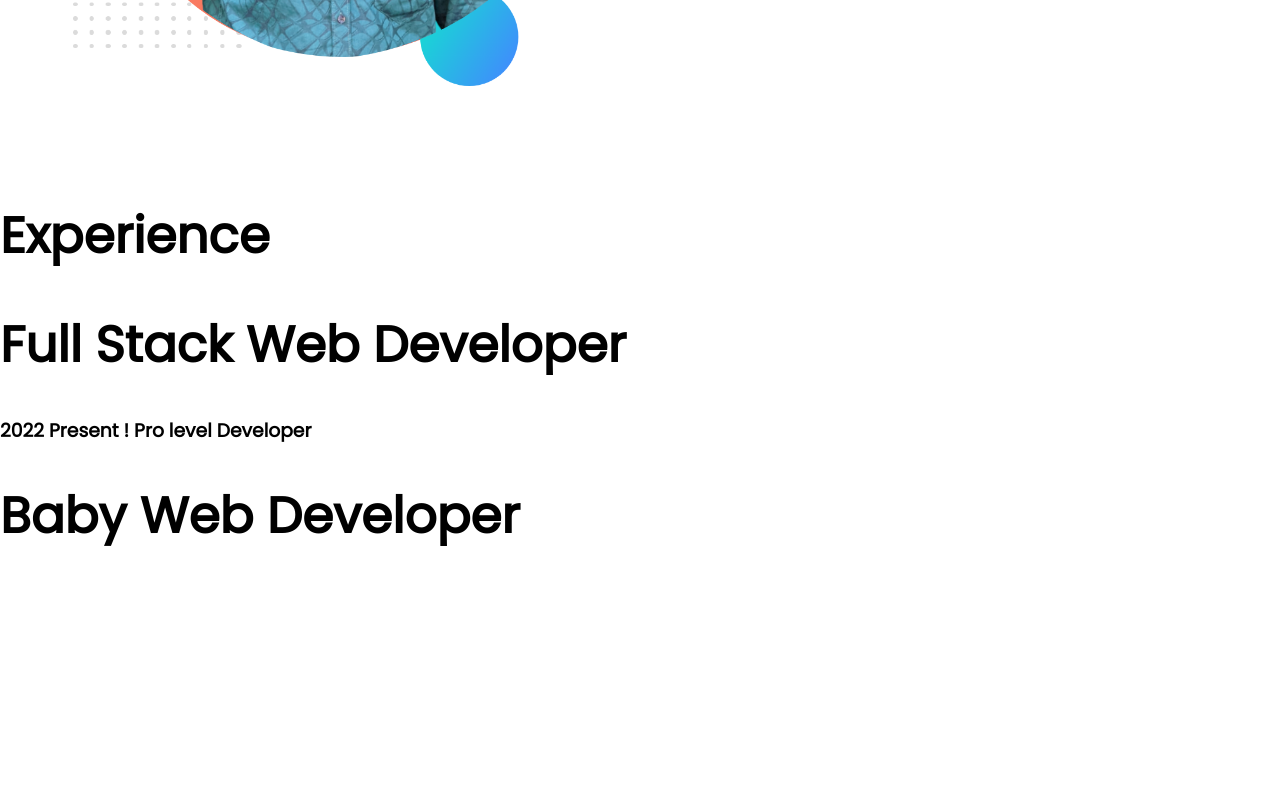
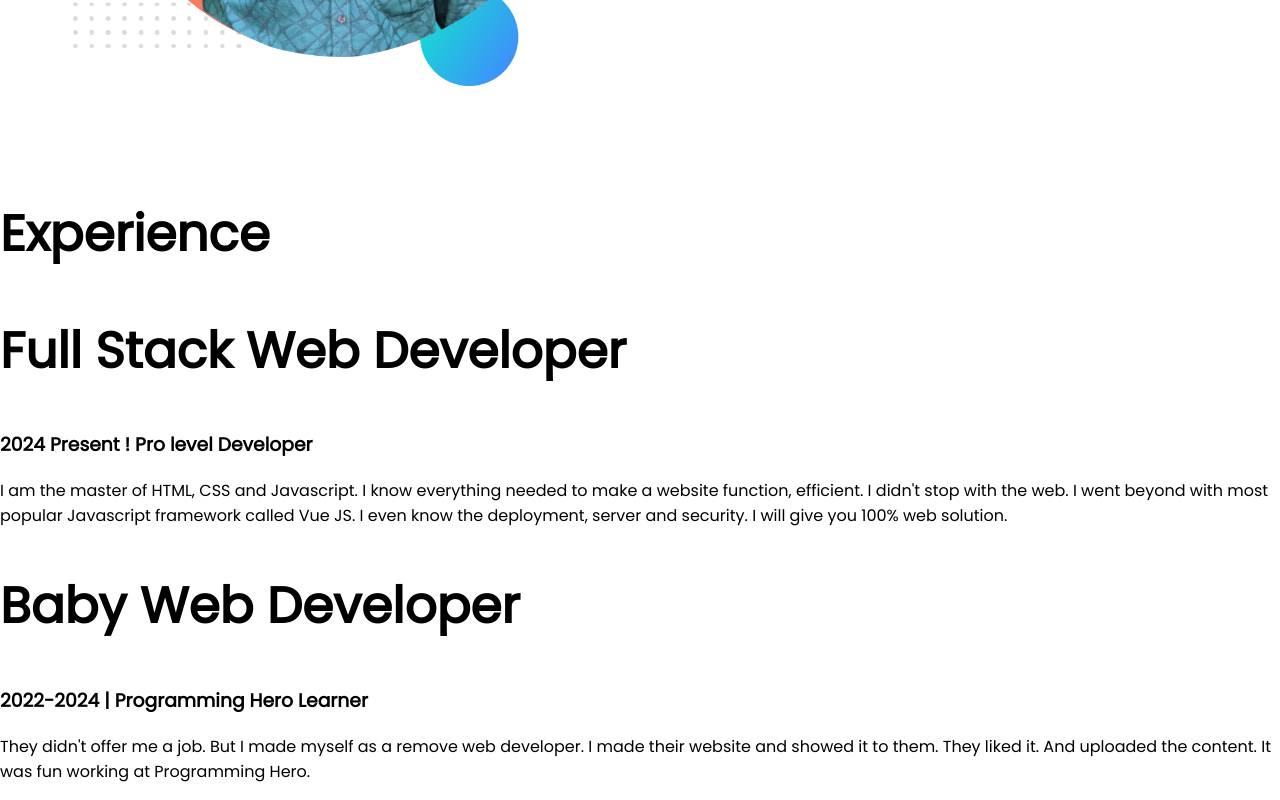
Before and after one commit to rafiul-coder/developer-portfolio, a plain HTML site: page index.html in a window 1280 px wide. Shown: the part 1177-1977 px from the top of the page. Before the commit the page ends 1764 px from the top, so only its background shows below. Drawn offline with Linux system fonts and the light colour scheme.

Commit message:
flaxible container

```diff
--- a/index.html
+++ b/index.html
@@ -14,7 +14,7 @@
     <link rel="stylesheet" href="style.css" />
   </head>
   <body>
-    <section class="top-banner">
+    <section class="top-banner flaxible-container">
       <div class="half-width">
         <h1>Welcome to</h1>
         <h1><span class="orange-color">Md Rafiul Islam</span> World !</h1>
@@ -37,7 +37,7 @@
         <img src="images/Rafi-bg.png" alt="This is Md Rafiul Islam" />
       </div>
     </section>
-    <section class="dream-big">
+    <section class="dream-big flaxible-container">
       <div class="half-width">
         <img src="images/Rafi2nd.png" alt="" />
       </div>
@@ -54,14 +54,28 @@
         >
       </div>
     </section>
-    <section class="Experience-area"></section>
+    <section class="Experience-area">
       <h1>Experience</h1>
       <div>
         <h1>Full Stack Web Developer</h1>
-      <h3>2022 Present ! Pro level Developer</h3>
+        <h3>2024 Present ! Pro level Developer</h3>
+        <p>
+          I am the master of HTML, CSS and Javascript. I know everything needed
+          to make a website function, efficient. I didn't stop with the web. I
+          went beyond with most popular Javascript framework called Vue JS. I
+          even know the deployment, server and security. I will give you 100%
+          web solution.
+        </p>
       </div>
       <div>
         <h1>Baby Web Developer</h1>
+        <h3>2022-2024 | Programming Hero Learner</h3>
+        <p>
+          They didn't offer me a job. But I made myself as a remove web
+          developer. I made their website and showed it to them. They liked it.
+          And uploaded the content. It was fun working at Programming Hero.
+        </p>
       </div>
+    </section>
   </body>
 </html>
--- a/style.css
+++ b/style.css
@@ -8,7 +8,7 @@ h1{
 .orange-color{
     color: orange;
 }
-section{
+.flaxible-container{
     display: flex;
     margin: 10px;
 }
```
Lines whose indentation alone changed are shown as unchanged.
